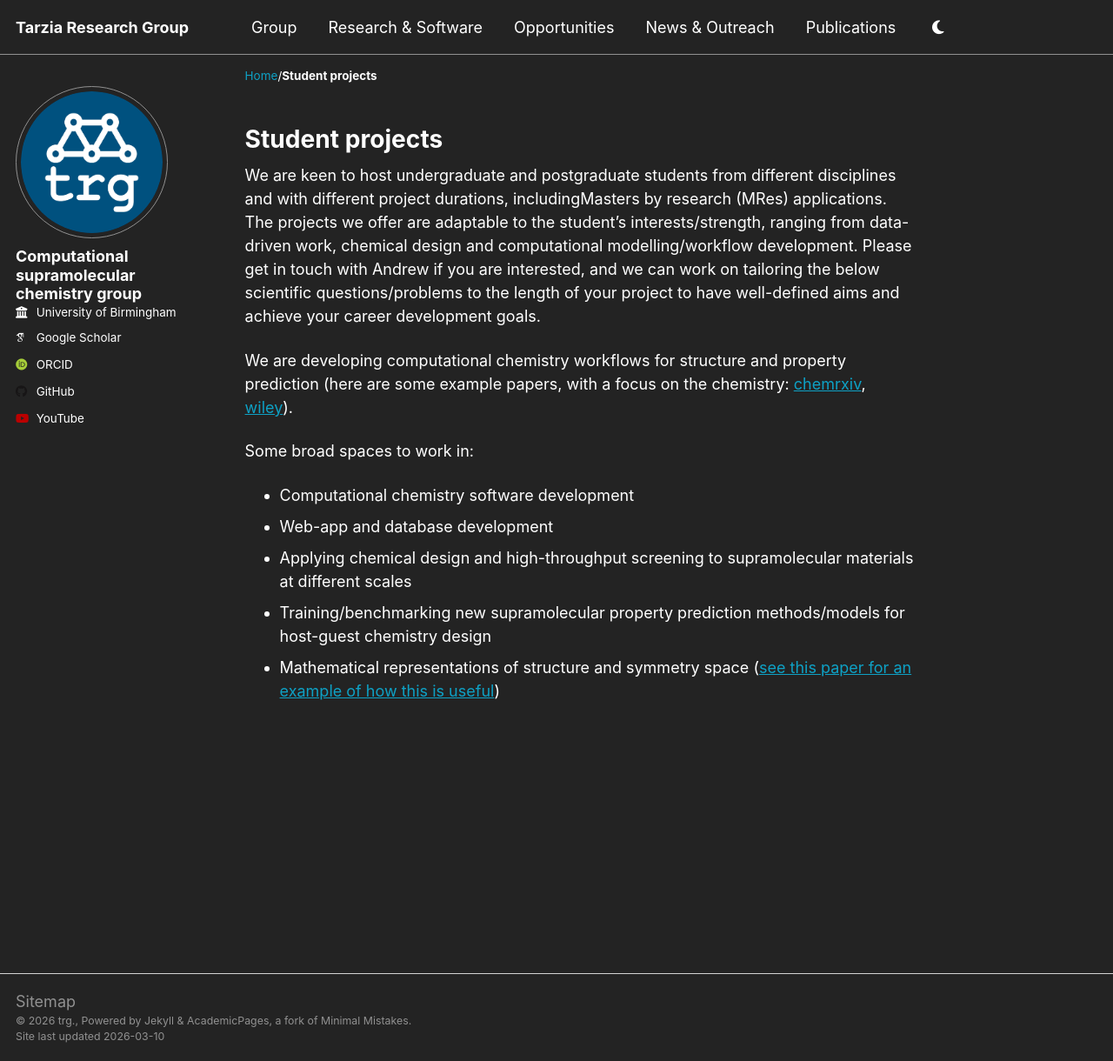
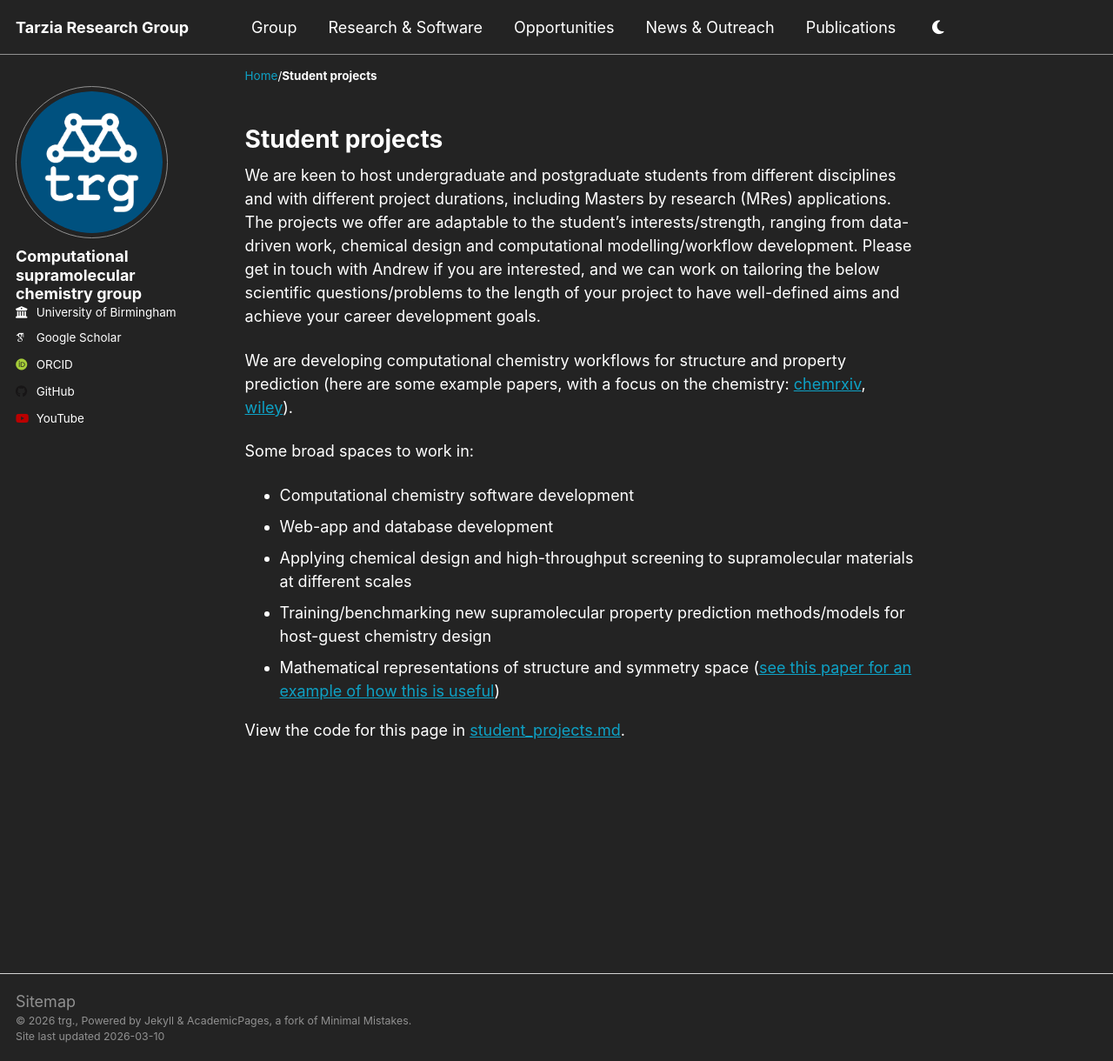
Before and after one commit to TarziaResearchGroup/TarziaResearchGroup.github.io, a Jekyll site: the page built from _pages/student_projects.md, in a window 1280 px wide and 1220 px high. Shown: the whole window at 87% size. Built offline with Jekyll 4.4.1, drawn with Linux system fonts in a browser that asks for light colours; some web fonts are replaced; a script that is not in the unit is left out.

Commit message:
Fix formatting and add code link in student_projects.md
Corrected formatting issues and added a link to the code for this page.

```diff
--- a/_pages/student_projects.md
+++ b/_pages/student_projects.md
@@ -4,7 +4,7 @@ title: "Student projects"
 author_profile: true
 ---
 
-We are keen to host undergraduate and postgraduate students from different disciplines and with different project durations, includingMasters by research (MRes) applications.
+We are keen to host undergraduate and postgraduate students from different disciplines and with different project durations, including Masters by research (MRes) applications.
 The projects we offer are adaptable to the student's interests/strength, ranging from data-driven work, chemical design and computational modelling/workflow development.
 Please get in touch with Andrew if you are interested, and we can work on tailoring the below scientific questions/problems to the length of your project to have well-defined aims and achieve your career development goals.
 
@@ -17,3 +17,5 @@ Some broad spaces to work in:
 - Applying chemical design and high-throughput screening to supramolecular materials at different scales
 - Training/benchmarking new supramolecular property prediction methods/models for host-guest chemistry design
 - Mathematical representations of structure and symmetry space ([see this paper for an example of how this is useful](https://pubs.rsc.org/en/content/articlehtml/2022/sc/d2sc03856k))
+
+View the code for this page in [student_projects.md](https://github.com/TarziaResearchGroup/TarziaResearchGroup.github.io/tree/master/_pages).
```
